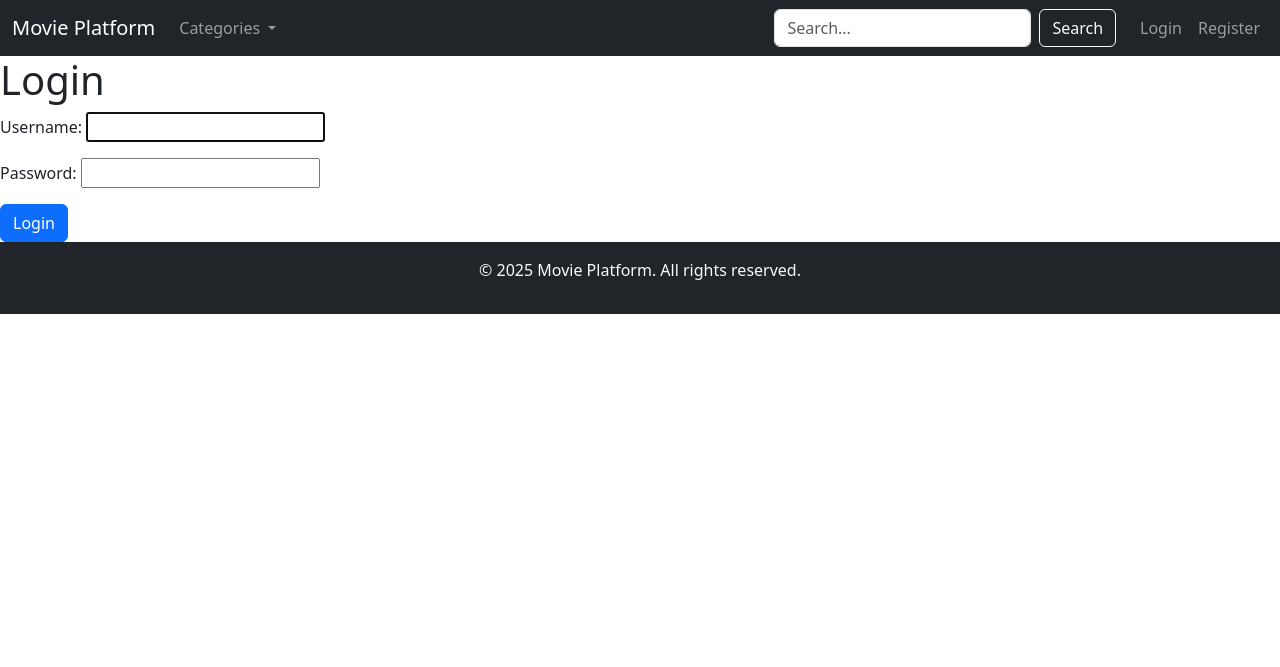
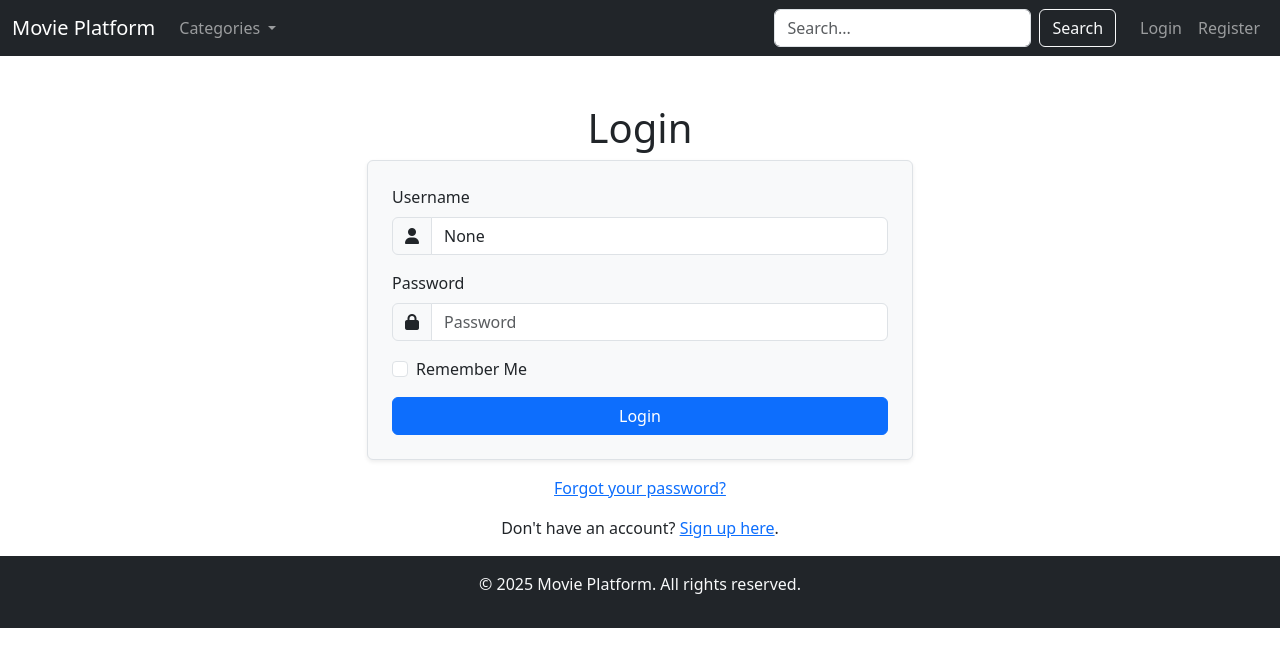
Before and after one commit to setarehmousavifar/movies_platform, a Django app: page /login/ in a window 1280 px wide. Shown: the top 667 px of the page. Run offline with Django 5.2, Linux system fonts and the light colour scheme; some libraries are stand-ins or nearby versions.

Commit message:
login design and reset password

```diff
--- a/main/urls.py
+++ b/main/urls.py
@@ -1,4 +1,5 @@
 from django.contrib.auth.views import LogoutView
+from django.contrib.auth import views as auth_views
 from django.urls import path
 from . import views
 
@@ -42,4 +43,10 @@ urlpatterns = [
     path('register/', views.register_user, name='register'),
     path('logout/', LogoutView.as_view(next_page='/'), name='logout'),
     path('login/', views.custom_login_view, name='login'),
+
+    # Reset Password
+    path('password_reset/', auth_views.PasswordResetView.as_view(template_name='accounts/password_reset.html'), name='password_reset'),
+    path('password_reset/done/', auth_views.PasswordResetDoneView.as_view(template_name='accounts/password_reset_done.html'), name='password_reset_done'),
+    path('reset/<uidb64>/<token>/', auth_views.PasswordResetConfirmView.as_view(template_name='accounts/password_reset_confirm.html'), name='password_reset_confirm'),
+    path('reset/done/', auth_views.PasswordResetCompleteView.as_view(template_name='accounts/password_reset_complete.html'), name='password_reset_complete'),
 ]
--- a/templates/registration/login.html
+++ b/templates/registration/login.html
@@ -1,7 +1,12 @@
 {% extends 'base.html' %}
 {% load static %}
 {% block content %}
-<h1>Login</h1>
+<div class="container mt-5">
+    <div class="row justify-content-center">
+        <div class="col-md-6">
+            <h1 class="text-center">Login</h1>
+            <form method="post" class="p-4 border rounded bg-light shadow-sm">
+                {% csrf_token %}
 
                 <!-- Toast Container for Messages -->
                 <div aria-live="polite" aria-atomic="true" class="position-relative" style="z-index: 1050;">
@@ -22,11 +27,42 @@
                 </div>
 
                 <!-- Login Form -->
-<form method="post">
-    {% csrf_token %}
-    {{ form.as_p }}
+                <div class="mb-3">
+                    <label for="username" class="form-label">Username</label>
+                    <div class="input-group">
+                        <span class="input-group-text"><i class="fas fa-user"></i></span>
+                        <input type="text" id="username" name="username" class="form-control" placeholder="Username" value="{{ form.username.value }}">
+                    </div>
+                </div>
+
+                <div class="mb-3">
+                    <label for="password" class="form-label">Password</label>
+                    <div class="input-group">
+                        <span class="input-group-text"><i class="fas fa-lock"></i></span>
+                        <input type="password" id="password" name="password" class="form-control" placeholder="Password">
+                    </div>
+                </div>
+
+                <div class="form-check mb-3">
+                    <input type="checkbox" class="form-check-input" id="remember_me" name="remember_me">
+                    <label class="form-check-label" for="remember_me">Remember Me</label>
+                </div>
+
+                <div class="d-grid">
                     <button type="submit" class="btn btn-primary">Login</button>
+                </div>
             </form>
+
+            <div class="text-center mt-3">
+                <a href="{% url 'password_reset' %}">Forgot your password?</a>
+            </div>
+
+            <div class="text-center mt-3">
+                <p>Don't have an account? <a href="{% url 'register' %}">Sign up here</a>.</p>
+            </div>
+        </div>
+    </div>
+</div>
 
 <script>
     document.addEventListener('DOMContentLoaded', function () {
```
Also changed, not shown: templates/main/password_reset.html (added, +32 -0 lines), templates/main/password_reset_complete.html (added, +23 -0 lines), templates/main/password_reset_confirm.html (added, +46 -0 lines), templates/main/password_reset_done.html (added, +23 -0 lines). Lines whose indentation alone changed are shown as unchanged.
